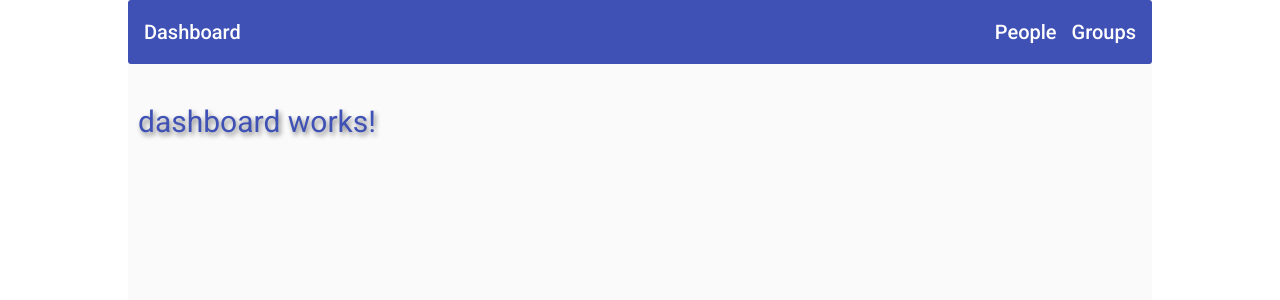
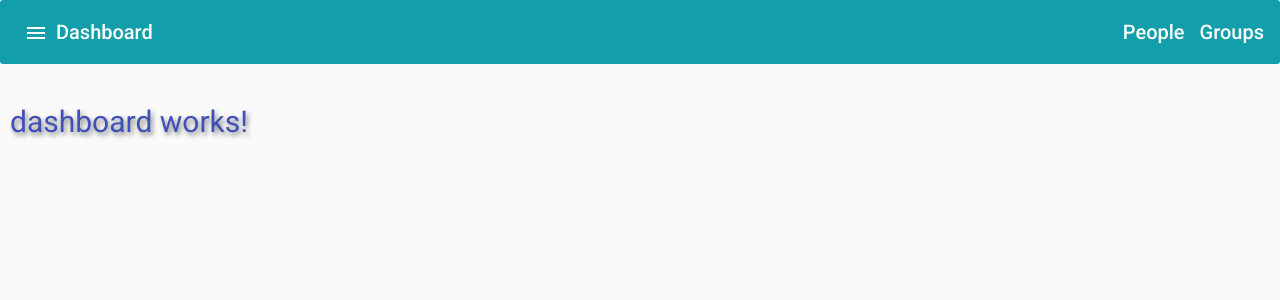
Before and after one commit to marcoramzy/jiosdev-training-project, an Angular app: page /dashboard in a window 1280 px wide. Shown: the top 300 px of the page. Built offline with nearby package versions, Linux system fonts and the light colour scheme.

Commit message:
fix navbar

```diff
--- a/src/app/app.component.html
+++ b/src/app/app.component.html
@@ -1,14 +1,16 @@
-<!-- <router-outlet></router-outlet> -->
 
 <app-layout>
-    <app-header (sidenavToggle)="sidenav.toggle()"></app-header>
-    <mat-sidenav-container>
-        <mat-sidenav #sidenav role="navigation">
-            <app-sidenav-list (sidenavClose)="sidenav.close()"></app-sidenav-list>
+  <app-header (sidenavToggle)="snav.toggle()"></app-header>
+
+  <mat-sidenav-container class="example-sidenav-container"
+                         [style.marginTop.px]="mobileQuery.matches ? 56 : 0">
+
+    <mat-sidenav #snav [mode]="mobileQuery.matches ? 'over' : 'side'"
+      [fixedInViewport]="mobileQuery.matches" fixedTopGap="56">
+      <app-sidenav-list (sidenavClose)="snav.close()"></app-sidenav-list>
     </mat-sidenav>
+
     <mat-sidenav-content>
-        <!-- <app-header (sidenavToggle)="sidenav.toggle()"></app-header> -->
-        <!--in here all the content must reside. We will add a navigation header as well-->
       <main>
         <router-outlet></router-outlet>
       </main>
--- a/src/app/app.component.scss
+++ b/src/app/app.component.scss
@@ -9,3 +9,36 @@ mat-sidenav {
   main {
     padding: 10px;
   }
+
+
+ .example-container {
+    display: flex;
+    flex-direction: column;
+    position: absolute;
+    top: 0;
+    bottom: 0;
+    left: 0;
+    right: 0;
+  }
+
+  .example-is-mobile .example-toolbar {
+    position: fixed;
+    /* Make sure the toolbar will stay on top of the content as it scrolls past. */
+    z-index: 2;
+  }
+
+  h1.example-app-name {
+    margin-left: 8px;
+  }
+
+  .example-sidenav-container {
+    /* When the sidenav is not fixed, stretch the sidenav container to fill the available space. This
+       causes `<mat-sidenav-content>` to act as our scrolling element for desktop layouts. */
+    flex: 1;
+  }
+
+  .example-is-mobile .example-sidenav-container {
+    /* When the sidenav is fixed, don't constrain the height of the sidenav container. This allows the
+       `<body>` to be our scrolling element for mobile layouts. */
+    flex: 1 0 auto;
+  }
--- a/src/app/app.component.ts
+++ b/src/app/app.component.ts
@@ -1,26 +1,16 @@
 import {MediaMatcher} from '@angular/cdk/layout';
 import {ChangeDetectorRef, Component, OnDestroy} from '@angular/core';
 
+/** @title Responsive sidenav */
 @Component({
   selector: 'app-root',
-  templateUrl: './app.component.html',
-  styleUrls: ['./app.component.scss']
+  templateUrl: 'app.component.html',
+  styleUrls: ['app.component.scss'],
 })
-export class AppComponent {
-  title = 'jiosdev-training-project';
-
-
-  panelOpenState = false;
+export class AppComponent implements OnDestroy {
   mobileQuery: MediaQueryList;
 
   fillerNav = Array.from({length: 50}, (_, i) => `Nav Item ${i + 1}`);
-
-  fillerContent = Array.from({length: 50}, () =>
-      `Lorem ipsum dolor sit amet, consectetur adipiscing elit, sed do eiusmod tempor incididunt ut
-       labore et dolore magna aliqua. Ut enim ad minim veniam, quis nostrud exercitation ullamco
-       laboris nisi ut aliquip ex ea commodo consequat. Duis aute irure dolor in reprehenderit in
-       voluptate velit esse cillum dolore eu fugiat nulla pariatur. Excepteur sint occaecat
-       cupidatat non proident, sunt in culpa qui officia deserunt mollit anim id est laborum.`);
 
   private _mobileQueryListener: () => void;
 
@@ -34,6 +24,9 @@ export class AppComponent {
     this.mobileQuery.removeListener(this._mobileQueryListener);
   }
 
-  shouldRun = [/(^|\.)plnkr\.co$/, /(^|\.)stackblitz\.io$/].some(h => h.test(window.location.host));
+}
 
-}
+
+/**  Copyright 2019 Google LLC. All Rights Reserved.
+    Use of this source code is governed by an MIT-style license that
+    can be found in the LICENSE file at http://angular.io/license */
--- a/src/app/layout/layout.component.html
+++ b/src/app/layout/layout.component.html
@@ -1,5 +1,9 @@
-<div fxLayout="row wrap" fxLayoutAlign="center center" class="layout-wrapper">
-    <div fxFlex="80%" fxFlex.lt-md="100%" class="flex-wrapper">
+<div class="example-container" [class.example-is-mobile]="mobileQuery.matches" >
+    <ng-content></ng-content>
+</div>
+
+<!-- <div fxLayout="row wrap" class="layout-wrapper example-container" [class.example-is-mobile]="mobileQuery.matches">
+    <div fxFlex="100%" fxFlex.lt-md="100%" class="flex-wrapper">
         <ng-content></ng-content>
     </div>
-</div>
+</div> -->
--- a/src/app/layout/layout.component.scss
+++ b/src/app/layout/layout.component.scss
@@ -1,7 +1,17 @@
-.layout-wrapper{
-    height: 100%;
+.example-container {
+    display: flex;
+    flex-direction: column;
+    position: absolute;
+    top: 0;
+    bottom: 0;
+    left: 0;
+    right: 0;
 }
 
-.flex-wrapper{
-    height: 100%;
-}
+// .layout-wrapper{
+//     height: 100%;
+// }
+
+// .flex-wrapper{
+//     height: 100%;
+// }
--- a/src/app/layout/layout.component.ts
+++ b/src/app/layout/layout.component.ts
@@ -1,4 +1,5 @@
-import { Component, OnInit } from '@angular/core';
+import {MediaMatcher} from '@angular/cdk/layout';
+import {ChangeDetectorRef, Component,OnInit, OnDestroy} from '@angular/core';
 
 @Component({
   selector: 'app-layout',
@@ -7,9 +8,21 @@ import { Component, OnInit } from '@angular/core';
 })
 export class LayoutComponent implements OnInit {
 
-  constructor() { }
 
+  constructor(changeDetectorRef: ChangeDetectorRef, media: MediaMatcher) {
+    this.mobileQuery = media.matchMedia('(max-width: 600px)');
+    this._mobileQueryListener = () => changeDetectorRef.detectChanges();
+    this.mobileQuery.addListener(this._mobileQueryListener);
+  }
   ngOnInit(): void {
   }
 
+  mobileQuery: MediaQueryList;
+
+  private _mobileQueryListener: () => void;
+
+  ngOnDestroy(): void {
+    this.mobileQuery.removeListener(this._mobileQueryListener);
+  }
+
 }
--- a/src/app/navigation/header/header.component.html
+++ b/src/app/navigation/header/header.component.html
@@ -1,8 +1,6 @@
-<mat-toolbar color="primary">
-    <div fxHide.gt-xs>
-        <button mat-icon-button (click)="onToggleSidenav()">
-            <mat-icon>menu</mat-icon>
-        </button>
+<mat-toolbar [class.example-toolbar-mobile]="mobileQuery.matches">
+    <div>
+        <button mat-icon-button (click)="onToggleSidenav()"><mat-icon>menu</mat-icon></button>
     </div>
     <div>
         <a routerLink="/dashboard">Dashboard</a>
@@ -17,4 +15,4 @@
             </li>
         </ul>
     </div>
-  </mat-toolbar>
+</mat-toolbar>
--- a/src/app/navigation/header/header.component.scss
+++ b/src/app/navigation/header/header.component.scss
@@ -15,6 +15,16 @@ a:hover, a:active{
 
 mat-toolbar{
     border-radius: 3px;
+    background-color: #139eab;
+}
+
+mat-icon{
+    color: white;
+}
+
+.example-toolbar-mobile {
+    position: fixed;
+    z-index: 2;
 }
 
 @media(max-width: 959px){
--- a/src/app/navigation/header/header.component.ts
+++ b/src/app/navigation/header/header.component.ts
@@ -1,15 +1,20 @@
-import { Component, OnInit, Output, EventEmitter } from '@angular/core';
+import { Component, OnInit, Output, EventEmitter, ChangeDetectorRef,OnDestroy } from '@angular/core';
+import { MediaMatcher } from '@angular/cdk/layout';
 
 @Component({
   selector: 'app-header',
   templateUrl: './header.component.html',
   styleUrls: ['./header.component.scss']
 })
-export class HeaderComponent implements OnInit {
+export class HeaderComponent implements OnInit, OnDestroy {
 
   @Output() public sidenavToggle = new EventEmitter();
 
-  constructor() { }
+  constructor(changeDetectorRef: ChangeDetectorRef, media: MediaMatcher) {
+    this.mobileQuery = media.matchMedia('(max-width: 600px)');
+    this._mobileQueryListener = () => changeDetectorRef.detectChanges();
+    this.mobileQuery.addListener(this._mobileQueryListener);
+  }
   ngOnInit(): void {
   }
 
@@ -17,4 +22,12 @@ export class HeaderComponent implements OnInit {
     this.sidenavToggle.emit();
   }
 
+  mobileQuery: MediaQueryList;
+
+  private _mobileQueryListener: () => void;
+
+  ngOnDestroy(): void {
+    this.mobileQuery.removeListener(this._mobileQueryListener);
+  }
+
 }
--- a/src/app/navigation/sidenav-list/sidenav-list.component.html
+++ b/src/app/navigation/sidenav-list/sidenav-list.component.html
@@ -3,9 +3,9 @@
         <mat-icon>home</mat-icon> <span class="nav-caption">Dashboard</span>
     </a>
     <a mat-list-item routerLink="/people" (click)="onSidenavClose()">
-        <mat-icon>assignment_ind</mat-icon> <span class="nav-caption">People</span>
+        <mat-icon>person</mat-icon> <span class="nav-caption">People</span>
     </a>
     <a mat-list-item routerLink="/groups" (click)="onSidenavClose()">
-        <mat-icon>account_balance</mat-icon><span class="nav-caption">Groups</span>
+        <mat-icon>groups</mat-icon><span class="nav-caption">Groups</span>
     </a>
 </mat-nav-list>
```
Lines whose indentation alone changed are shown as unchanged.
